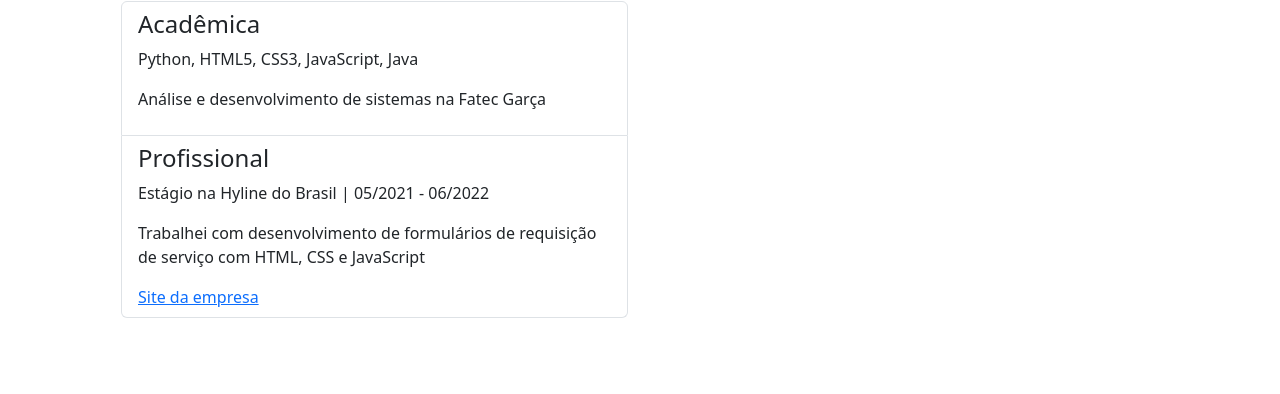
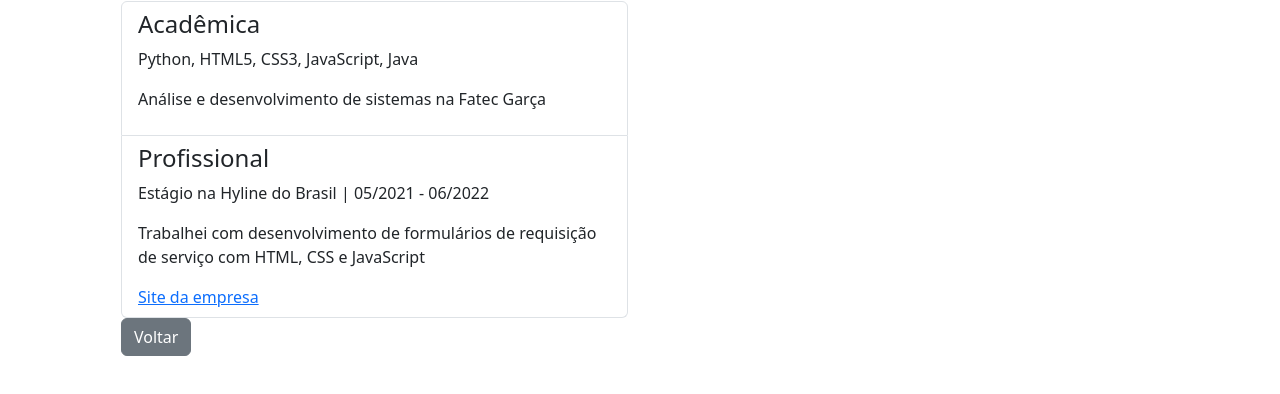
Before and after one commit to Joao-Pedro-Checco/trabalho-curriculo-dev_web, a plain HTML site: page resumo.html in a window 1280 px wide. Shown: the part 260-654 px from the top of the page. Drawn offline with nearby package versions, Linux system fonts and the light colour scheme.

Commit message:
botão adicionado

```diff
--- a/resumo.html
+++ b/resumo.html
@@ -39,7 +39,7 @@
                         <a href="https://hyline.com.br/" rel="external" target="_blank">Site da empresa</a>
                     </li>
                 </ul>
-                <!--adicionar botão de voltar aqui-->
+                <a href="index.html" class="btn btn-secondary">Voltar</a>
             </div>
         </div>
 
```
